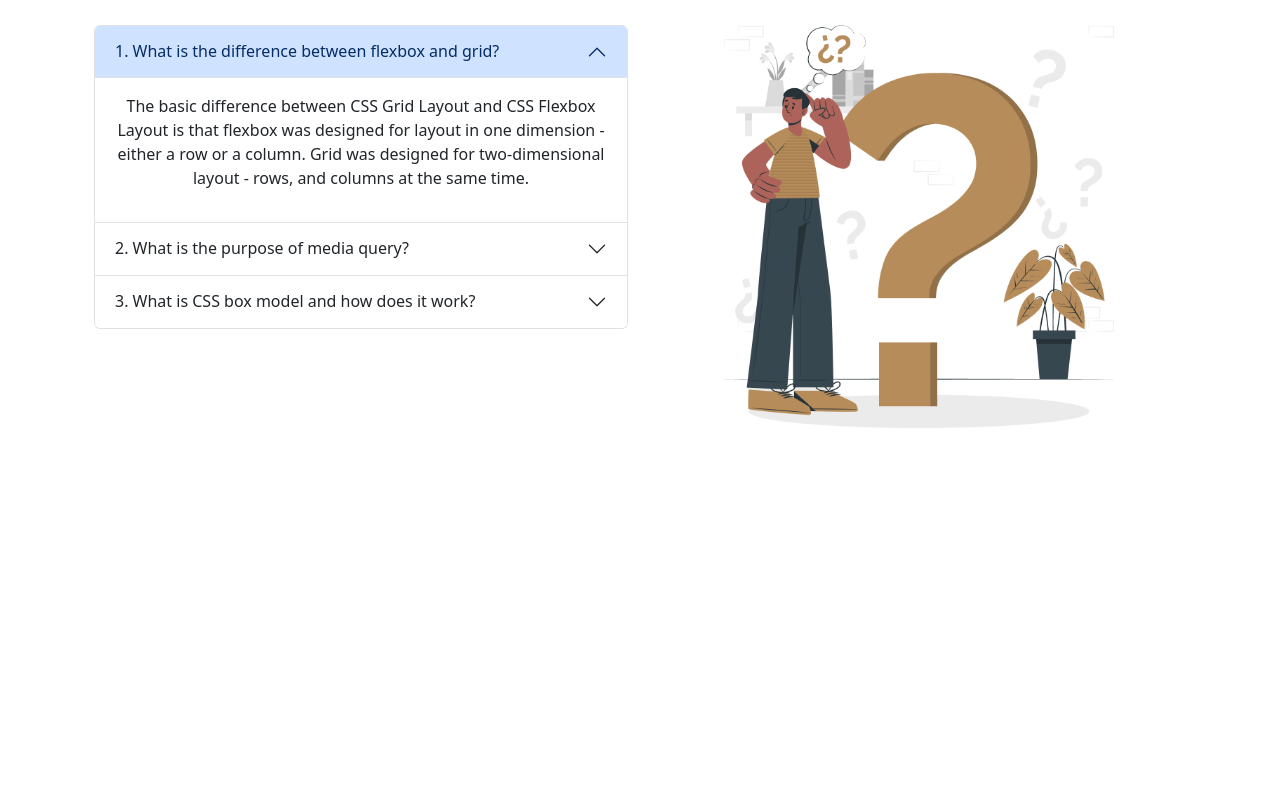
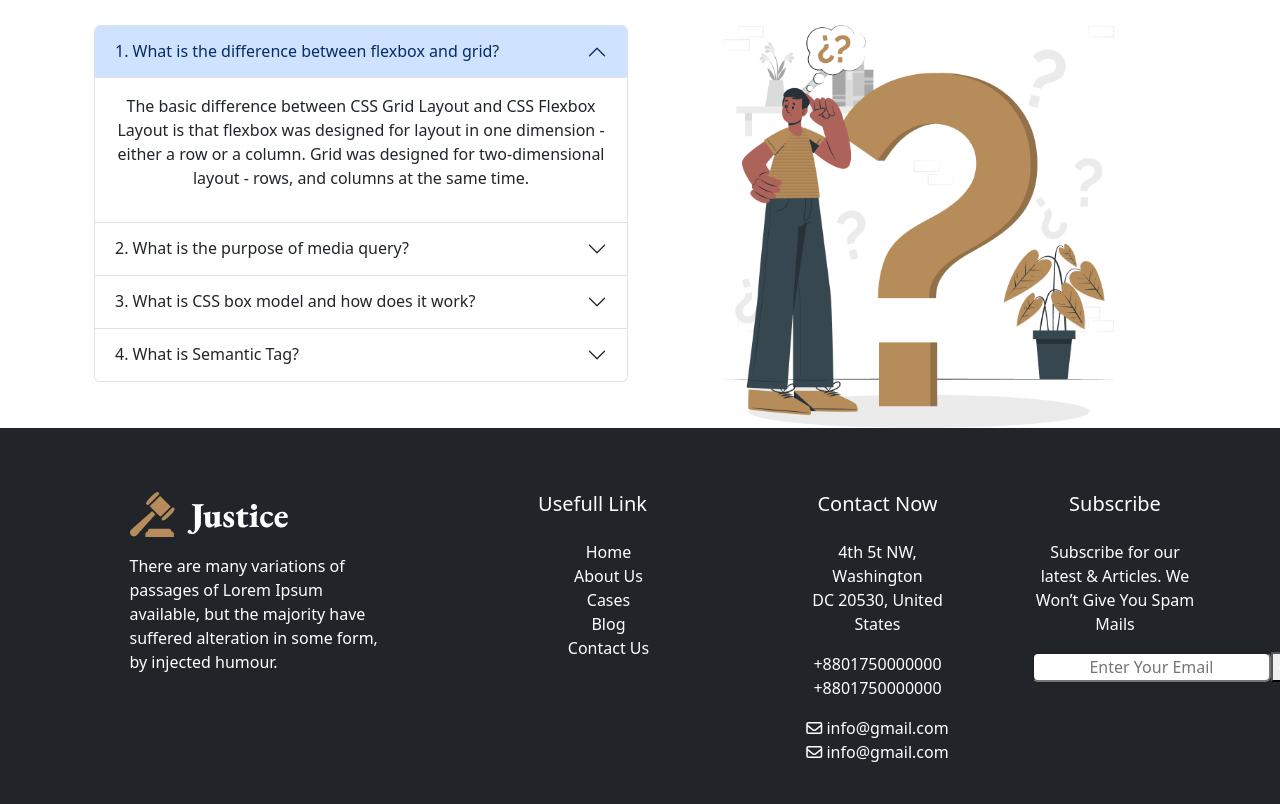
Before and after one commit to jasin0x/Assignment-3, a plain HTML site: page index.html in a window 1280 px wide. Shown: the part 2546-3350 px from the top of the page. Before the commit the page ends 2974 px from the top, so only its background shows below. Drawn offline with nearby package versions, Linux system fonts and the light colour scheme.

Commit message:
footer work

```diff
--- a/index.html
+++ b/index.html
@@ -57,7 +57,7 @@
       <div class="row">
         <div class="thumbnail text-center ">
           <img src="styles/images/banner.png" alt="" class="img-responsive w-75">
-          <div class="caption text-white d-flex flex-column ">
+          <div class="caption text-white d-flex flex-column">
             <h1>We Provide Effective <br> Legal Solutions</h1>
             <p>There are many variations of passages of Lorem Ipsum available, but the majority <br> have suffered
               alteration in some form, by injected humour.</p>
@@ -220,7 +220,8 @@
     <section>
       <div class="d-flex flex-column mt-5 text-center ">
         <h3>Frequently Asked Any Questions</h3>
-        <p class="py-2">There are many variations of passages of Lorem Ipsum available, but the majority have <br> suffered alteration in some form, by injected humour.</p>
+        <p class="py-2">There are many variations of passages of Lorem Ipsum available, but the majority have <br>
+          suffered alteration in some form, by injected humour.</p>
       </div>
 
 
@@ -230,37 +231,65 @@
             <div class="accordion " id="accordionExample">
               <div class="accordion-item g-4">
                 <h2 class="accordion-header" id="headingOne">
-                  <button class="accordion-button" type="button" data-bs-toggle="collapse" data-bs-target="#collapseOne" aria-expanded="true" aria-controls="collapseOne">
+                  <button class="accordion-button" type="button" data-bs-toggle="collapse" data-bs-target="#collapseOne"
+                    aria-expanded="true" aria-controls="collapseOne">
                     1. What is the difference between flexbox and grid?
                   </button>
                 </h2>
-                <div id="collapseOne" class="accordion-collapse collapse show" aria-labelledby="headingOne" data-bs-parent="#accordionExample">
+                <div id="collapseOne" class="accordion-collapse collapse show" aria-labelledby="headingOne"
+                  data-bs-parent="#accordionExample">
                   <div class="accordion-body">
-                    <p>The basic difference between CSS Grid Layout and CSS Flexbox Layout is that flexbox was designed for layout in one dimension - either a row or a column. Grid was designed for two-dimensional layout - rows, and columns at the same time.</p>
+                    <p>The basic difference between CSS Grid Layout and CSS Flexbox Layout is that flexbox was designed
+                      for layout in one dimension - either a row or a column. Grid was designed for two-dimensional
+                      layout - rows, and columns at the same time.</p>
                   </div>
                 </div>
               </div>
               <div class="accordion-item g-4">
                 <h2 class="accordion-header" id="headingTwo">
-                  <button class="accordion-button collapsed" type="button" data-bs-toggle="collapse" data-bs-target="#collapseTwo" aria-expanded="false" aria-controls="collapseTwo">
+                  <button class="accordion-button collapsed" type="button" data-bs-toggle="collapse"
+                    data-bs-target="#collapseTwo" aria-expanded="false" aria-controls="collapseTwo">
                     2. What is the purpose of media query?
                   </button>
                 </h2>
-                <div id="collapseTwo" class="accordion-collapse collapse" aria-labelledby="headingTwo" data-bs-parent="#accordionExample">
+                <div id="collapseTwo" class="accordion-collapse collapse" aria-labelledby="headingTwo"
+                  data-bs-parent="#accordionExample">
                   <div class="accordion-body">
-                    <p>Media queries are a key part of responsive web design, as they allow you to create different layouts depending on the size of the viewport, but they can also be used to detect other things about the environment your site is running on, for example whether the user is using a touchscreen rather than a mouse.</p>
+                    <p>Media queries are a key part of responsive web design, as they allow you to create different
+                      layouts depending on the size of the viewport, but they can also be used to detect other things
+                      about the environment your site is running on, for example whether the user is using a touchscreen
+                      rather than a mouse.</p>
                   </div>
                 </div>
               </div>
               <div class="accordion-item g-4">
                 <h2 class="accordion-header" id="headingThree">
-                  <button class="accordion-button collapsed" type="button" data-bs-toggle="collapse" data-bs-target="#collapseThree" aria-expanded="false" aria-controls="collapseThree">
+                  <button class="accordion-button collapsed" type="button" data-bs-toggle="collapse"
+                    data-bs-target="#collapseThree" aria-expanded="false" aria-controls="collapseThree">
                     3. What is CSS box model and how does it work?
                   </button>
                 </h2>
-                <div id="collapseThree" class="accordion-collapse collapse" aria-labelledby="headingThree" data-bs-parent="#accordionExample">
+                <div id="collapseThree" class="accordion-collapse collapse" aria-labelledby="headingThree"
+                  data-bs-parent="#accordionExample">
                   <div class="accordion-body">
-                    <p>A box in CSS consists of a content area, which is where any text, images, or other HTML elements are displayed. This is optionally surrounded by padding, a border, and a margin, on one or more sides. The box model describes how these elements work together to create a box as displayed by CSS</p>
+                    <p>A box in CSS consists of a content area, which is where any text, images, or other HTML elements
+                      are displayed. This is optionally surrounded by padding, a border, and a margin, on one or more
+                      sides. The box model describes how these elements work together to create a box as displayed by
+                      CSS</p>
+                  </div>
+                </div>
+              </div>
+              <div class="accordion-item g-4">
+                <h2 class="accordion-header" id="headingThree">
+                  <button class="accordion-button collapsed" type="button" data-bs-toggle="collapse"
+                    data-bs-target="#collapsefour" aria-expanded="false" aria-controls="collapseThree">
+                    4. What is Semantic Tag?
+                  </button>
+                </h2>
+                <div id="collapsefour" class="accordion-collapse collapse" aria-labelledby="headingThree"
+                  data-bs-parent="#accordionExample">
+                  <div class="accordion-body">
+                    <p>Semantic HTML tags are tags that define the meaning of the content they contain.</p>
                   </div>
                 </div>
               </div>
@@ -278,6 +307,65 @@
   </main>
 
 
+  <!-- footer  -->
+
+  <footer class="bg-dark text-white pt-5 pb-4 mx-auto">
+    <div class="container text-center text-md-left mx-auto">
+      <div class="row text-center text-md-left">
+        <div class="col-md-3 col-lg-3 col-xl-3 mx-auto mt-3 text-start">
+          <img src="styles/images/logo.png" class=" pb-3" alt="">
+          <p>There are many variations of passages of Lorem Ipsum available, but the majority have suffered alteration in some form, by injected humour.</p>
+
+        </div>
+        <div class="col-md-2 col-lg-2 col-xl-2 mx-auto mt-3">
+          <h5 class="mb-4 font-weight-bold text-white fnt-basic"> Usefull Link</h5>
+          <div class="font-weight">
+            <ul style="list-style: none;">
+              <li>Home</li>
+              <li>About Us</li>
+              <li>Cases</li>
+              <li>Blog</li>
+              <li>Contact Us</li>
+            </ul>
+          </div>
+        </div>
+        <div class="col-md-3 col-lg-2 col-xl-2 mx-auto mt-3">
+          <h5 class="mb-4 font-weight-bold text-white fnt-basic"> Contact Now
+          </h5>
+          <p>
+
+              4th 5t NW, Washington<br>
+              DC 20530, United States</a>
+          </p>
+          <p>
+            +8801750000000
+            +8801750000000
+          </p>
+          <p>
+            <a href="#" class="text-white" style="text-decoration: none;"><i class="fa-regular fa-envelope"></i>
+              info@gmail.com<br><i class="fa-regular fa-envelope"></i>
+              info@gmail.com</a>
+          </p>
+
+        </div>
+        <div class="col-md-3 col-lg-2 col-xl-2  mt-3">
+          <h5 class="mb-4 font-weight-bold text-white fnt-basic"> Subscribe</h5>
+          <p>Subscribe for our latest & Articles. We Won’t Give You Spam Mails</p>
+          <div class="box">
+            <form action="#">
+              <div class="form-box d-flex">
+                <input type="text" class="rounded mail-foot text-center" name="Email Address"
+                  placeholder="Enter Your Email">
+                <button type="submit" class="button-color text-white mail-btn"><i
+                    class="fa-regular fa-paper-plane"></i></button>
+              </div>
+            </form>
+          </div>
+        </div>
+      </div>
+
+  </footer>
+
 
 
   <!-- BS js -->
```
